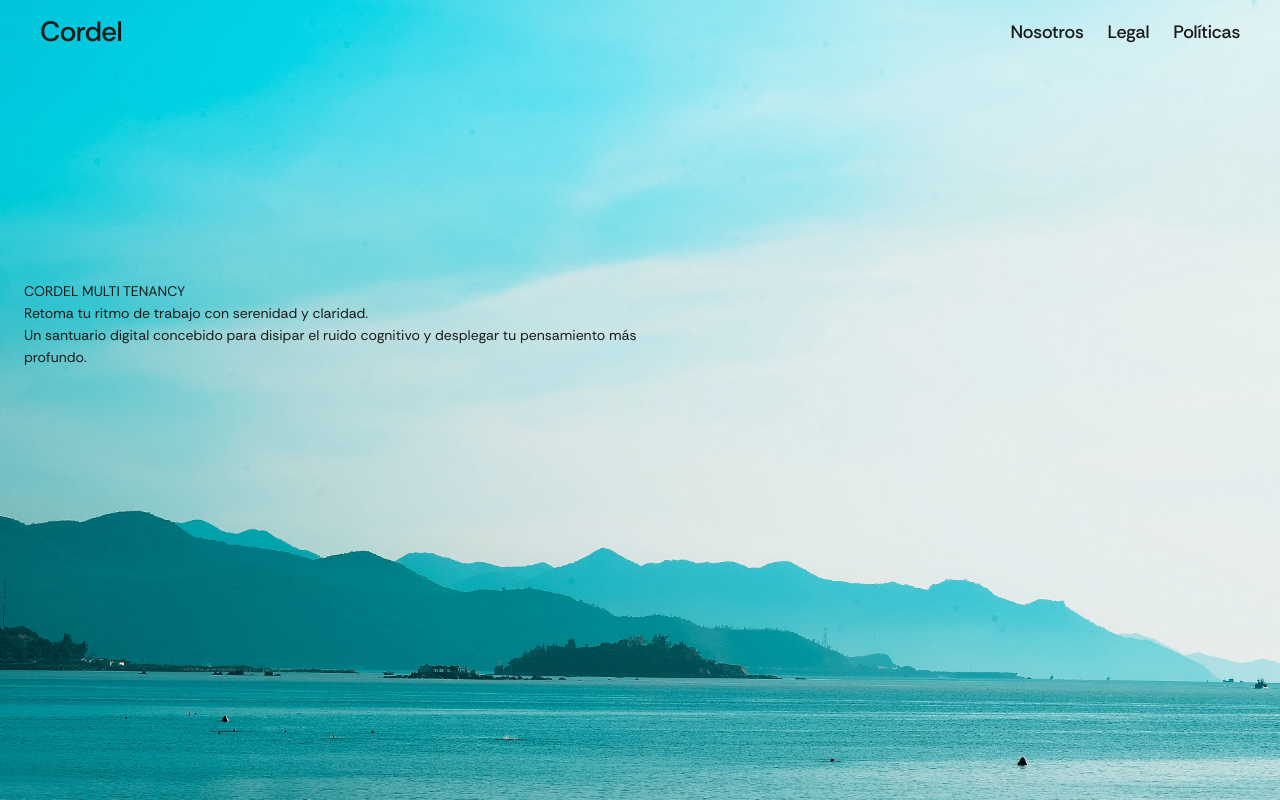
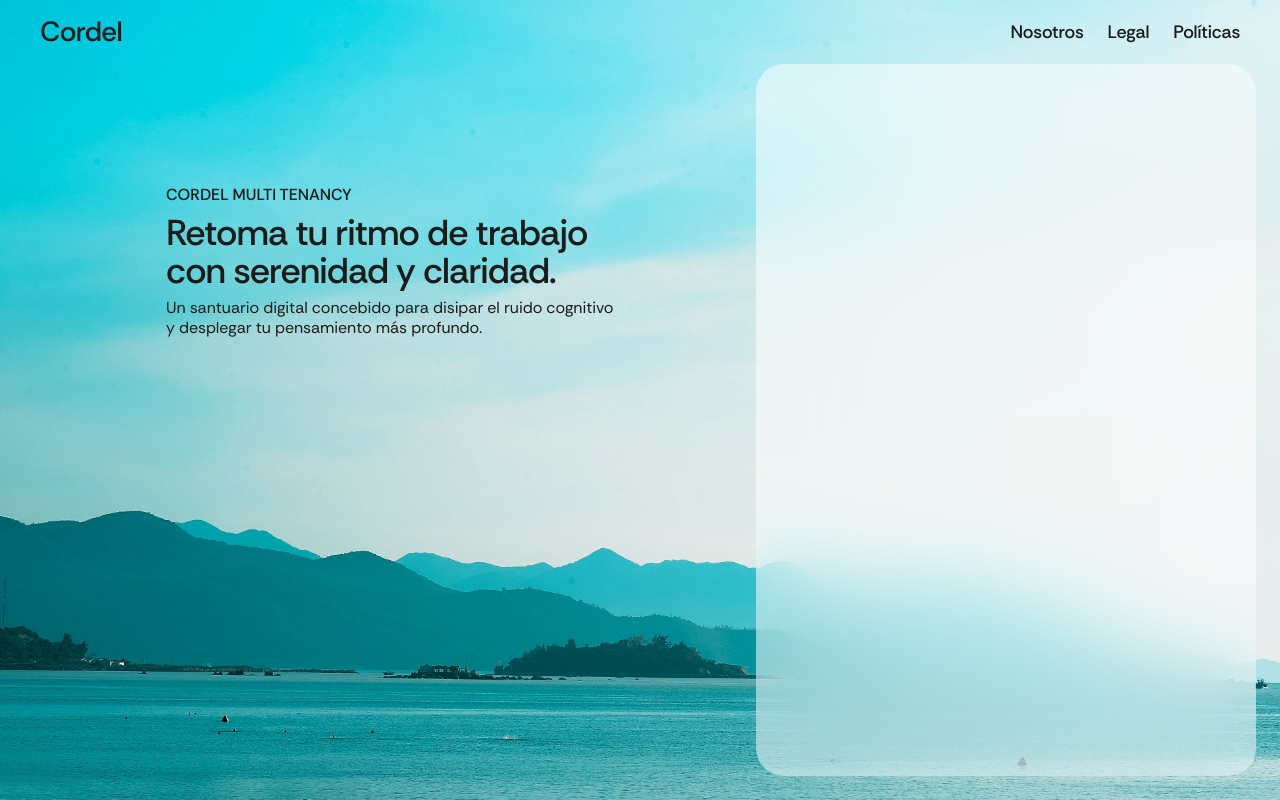
Before and after one commit to spricew/cordel, a Next.js app in the folder apps/web/: page /register in a window 1280 px wide. Built offline with nearby package versions, Linux system fonts and the light colour scheme.

Commit message:
refactor(register): enhance registration page layout and styling
- Updated the layout to use a grid system for better alignment and responsiveness.
- Improved text styling for clarity and visual hierarchy.
- Added a background container for login content.

```diff
--- a/apps/web/app/register/page.tsx
+++ b/apps/web/app/register/page.tsx
@@ -20,16 +20,26 @@ export default function Register() {
         </ul>
       </nav>
 
-      <div className="grid grid-cols-2 w-full flex-1 p-space-lg pt-0">
-        <div className="flex justify-center py-54 w-full h-full">
-          <div className="flex flex-col">
-            <p>CORDEL MULTI TENANCY</p>
-            <p>Retoma tu ritmo de trabajo con serenidad y claridad.</p>
-            <p>
-              Un santuario digital concebido para disipar el ruido cognitivo y desplegar tu
-              pensamiento más profundo.
-            </p>
+      <div className="w-full flex-1 flex items-center justify-center">
+
+        <div className="grid grid-cols-[1fr_500px] w-7xl h-full justify-center items-center p-space-lg pt-0">
+
+          <div className="flex justify-center pt-30 h-full">
+            <div className="flex flex-col gap-y-space-sm max-w-md">
+              <p className="text-label-lg">CORDEL MULTI TENANCY</p>
+              <p className="text-display-lg">
+                Retoma tu ritmo de trabajo con serenidad y claridad.
+              </p>
+              <p className="text-body-lg">
+                Un santuario digital concebido para disipar el ruido cognitivo y desplegar tu
+                pensamiento más profundo.
+              </p>
+            </div>
           </div>
+
+          {/* Login content */}
+          <div className="w-full h-full rounded-xl bg-white/50 backdrop-blur-2xl"></div>
+
         </div>
       </div>
     </div>
```
